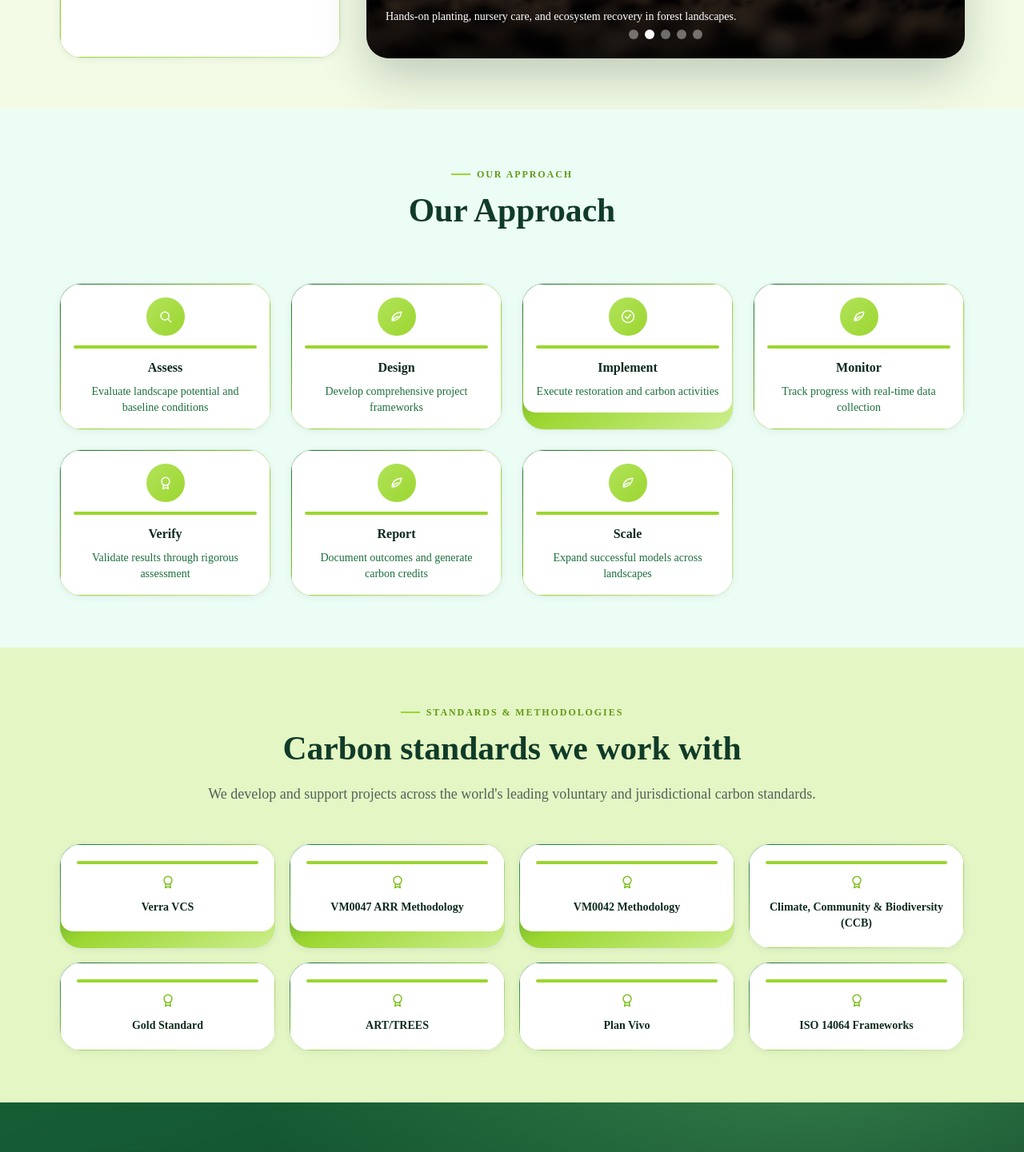
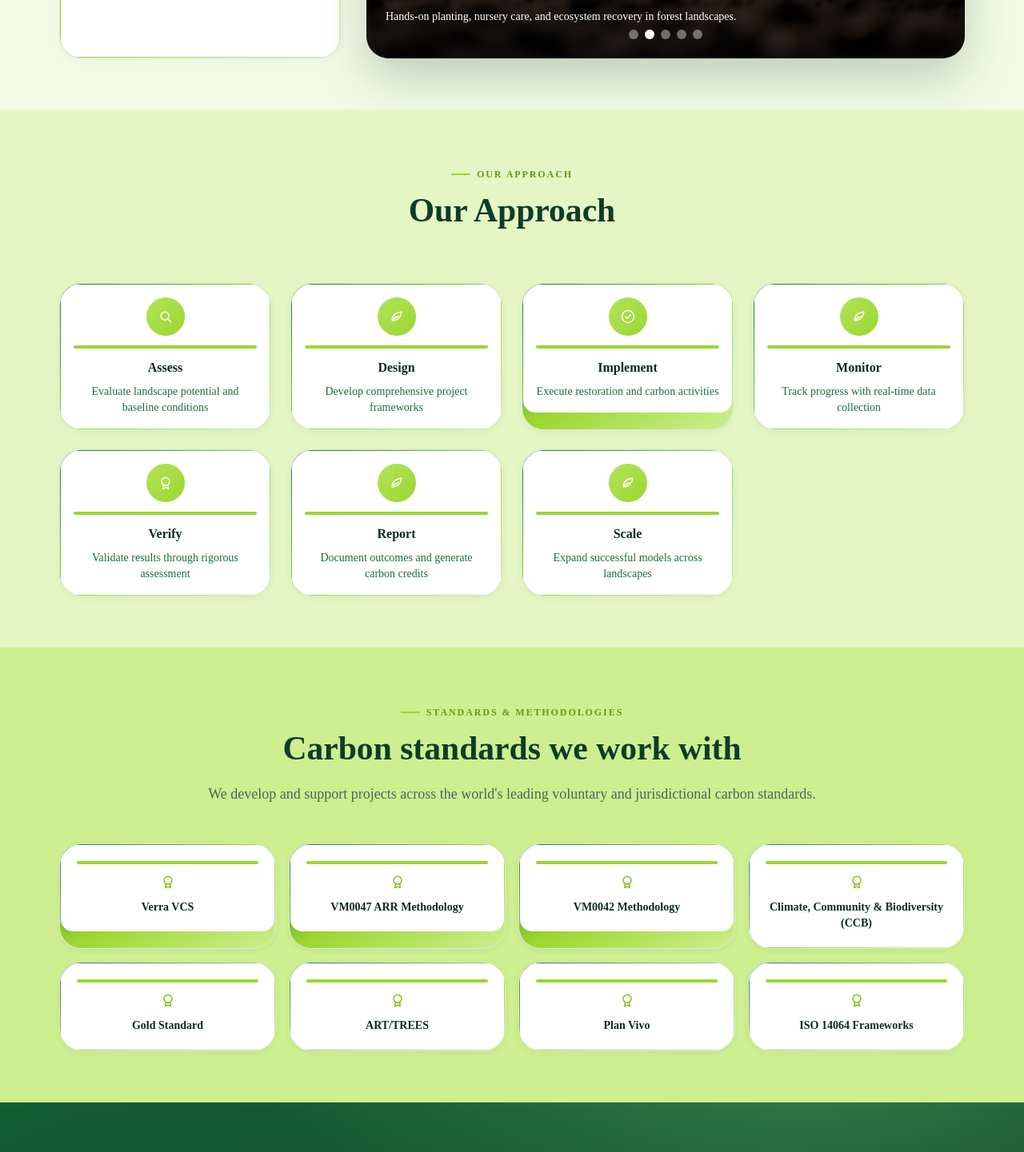
Before and after one commit to creda-cmd/carbon-canopy, a React (Vite) app in the folder client/: page / in a window 1280 px wide. Shown: the part 900-2341 px from the top of the page at 80% size. Built offline with nearby package versions, Linux system fonts and the light colour scheme.

Commit message:
Tune section backgrounds to slightly different green shades

```diff
--- a/client/src/pages/Home.jsx
+++ b/client/src/pages/Home.jsx
@@ -136,7 +136,7 @@ export default function Home() {
       </section>
 
       {/* Our Approach */}
-      <section id="approach" className="section bg-emerald-50">
+      <section id="approach" className="section bg-lime-100">
         <div className="container-cc">
           <SectionHeading
             eyebrow="Our Approach"
@@ -165,7 +165,7 @@ export default function Home() {
       </section>
 
       {/* Standards */}
-      <section id="standards" className="section bg-lime-100">
+      <section id="standards" className="section bg-lime-200">
         <div className="container-cc">
           <SectionHeading
             eyebrow="Standards & Methodologies"
```
